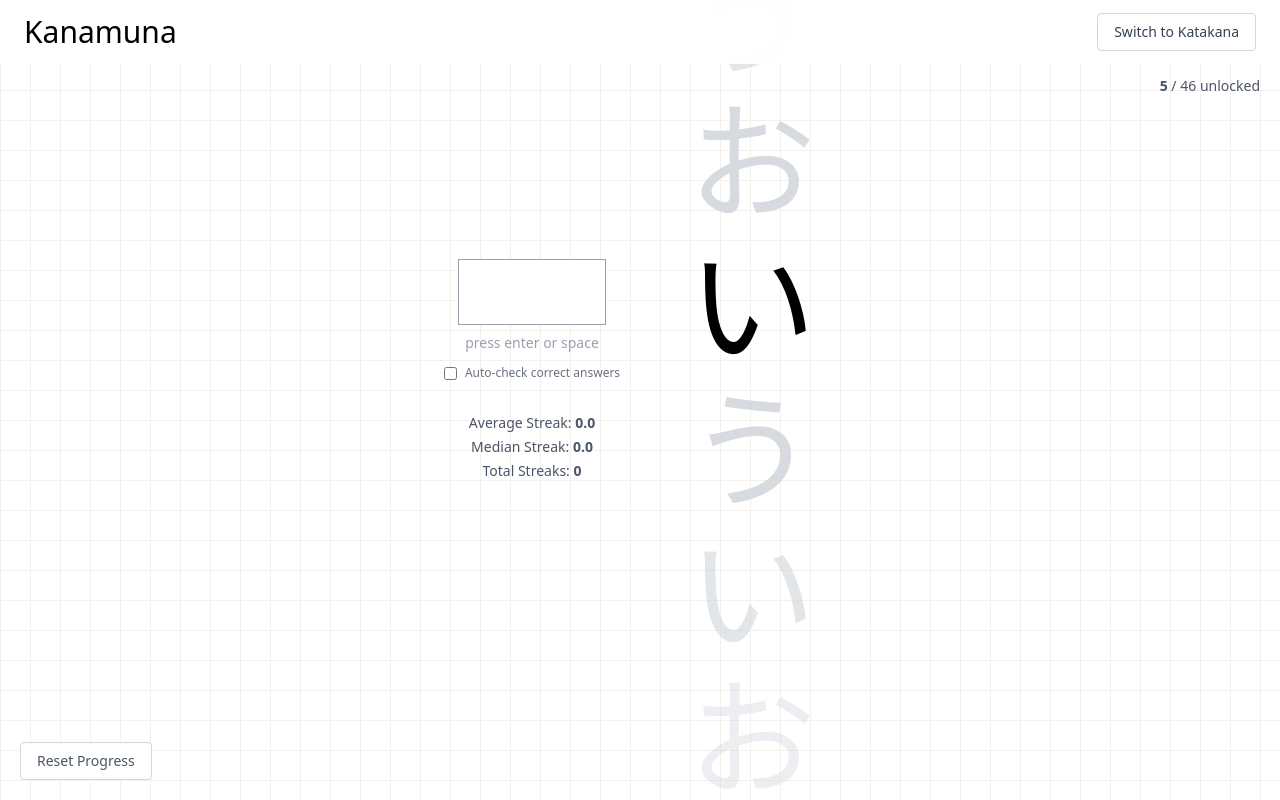
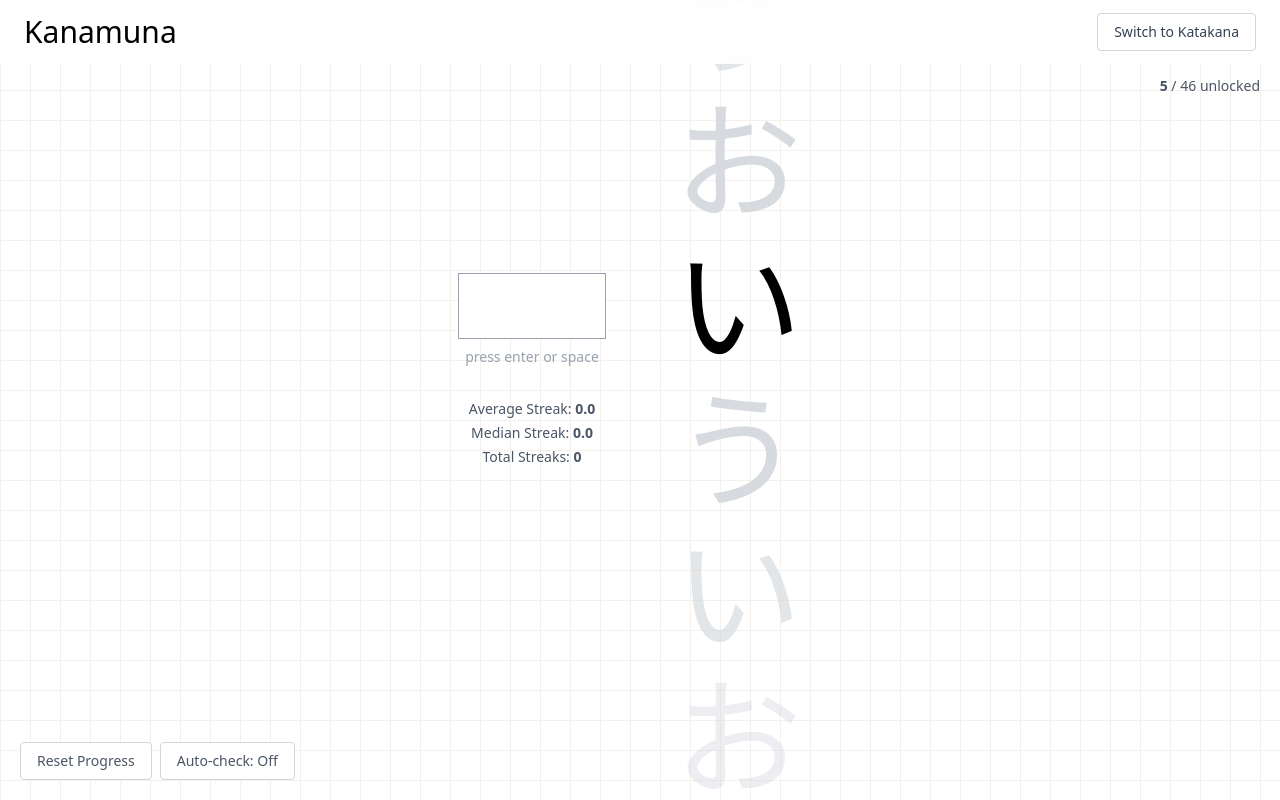
Before and after one commit to apmnt/kanamuna, a React (Vite) app: page / in a window 1280 px wide. Built offline with nearby package versions, Linux system fonts and the light colour scheme; a web font is replaced by a local one.

Commit message:
Move auto-check toggle and add fail threshold

```diff
--- a/src/components/HiraganaQuiz.tsx
+++ b/src/components/HiraganaQuiz.tsx
@@ -624,6 +624,16 @@ export default function HiraganaQuiz({ mode }: { mode: KanaMode }) {
     }
   };
 
+  const handleRetryFailure = () => {
+    setInput("");
+    setInputColor("#ef4444");
+    setPlaceholderColor("#ef4444");
+    setTimeout(() => {
+      setInputColor("#fecaca");
+      setPlaceholderColor("#9ca3af");
+    }, 150);
+  };
+
   const advanceToNextCharacter = (onComplete?: () => void) => {
     isTransitioningRef.current = true;
     const currentActiveIndex = queue.findIndex((item) => item.id === activeId);
@@ -674,13 +684,7 @@ export default function HiraganaQuiz({ mode }: { mode: KanaMode }) {
           advanceToNextCharacter();
         } else {
           // Still wrong - flash red (both background and placeholder) and clear input to show placeholder
-          setInput("");
-          setInputColor("#ef4444");
-          setPlaceholderColor("#ef4444");
-          setTimeout(() => {
-            setInputColor("#fecaca");
-            setPlaceholderColor("#9ca3af");
-          }, 150);
+          handleRetryFailure();
         }
       } else if (status !== null) {
         // Already judged, pressing enter/space to continue
@@ -700,15 +704,21 @@ export default function HiraganaQuiz({ mode }: { mode: KanaMode }) {
   useEffect(() => {
     if (!autoCheckEnabled || isTransitioningRef.current) return;
     const normalizedInput = input.toLowerCase().trim();
-    if (normalizedInput !== currentKana.romaji) return;
-
     if (isRetrying) {
-      advanceToNextCharacter();
+      if (normalizedInput === currentKana.romaji) {
+        advanceToNextCharacter();
+      } else if (normalizedInput.length >= 4) {
+        handleRetryFailure();
+      }
       return;
     }
 
     if (status === null) {
-      handleFirstAttempt(true);
+      if (normalizedInput === currentKana.romaji) {
+        handleFirstAttempt(true);
+      } else if (normalizedInput.length >= 4) {
+        handleFirstAttempt(false);
+      }
     }
   }, [
     autoCheckEnabled,
@@ -809,12 +819,7 @@ export default function HiraganaQuiz({ mode }: { mode: KanaMode }) {
       </button>
 
       {/* Reset button at bottom left */}
-      <button
-        onPointerDown={(e) => {
-          e.preventDefault();
-          e.stopPropagation();
-          handleReset();
-        }}
+      <div
         style={{
           position: "fixed",
           bottom: "20px",
@@ -822,10 +827,29 @@ export default function HiraganaQuiz({ mode }: { mode: KanaMode }) {
           touchAction: "manipulation",
           zIndex: 1000,
         }}
-        className="px-4 py-2 text-sm text-gray-600 bg-white border border-gray-300 rounded hover:bg-gray-100 active:bg-gray-200 transition-colors cursor-pointer"
+        className="flex items-center gap-2"
       >
-        Reset Progress
-      </button>
+        <button
+          onPointerDown={(e) => {
+            e.preventDefault();
+            e.stopPropagation();
+            handleReset();
+          }}
+          className="px-4 py-2 text-sm text-gray-600 bg-white border border-gray-300 rounded hover:bg-gray-100 active:bg-gray-200 transition-colors cursor-pointer"
+        >
+          Reset Progress
+        </button>
+        <button
+          onPointerDown={(e) => {
+            e.preventDefault();
+            e.stopPropagation();
+            setAutoCheckEnabled((prev) => !prev);
+          }}
+          className="px-4 py-2 text-sm text-gray-600 bg-white border border-gray-300 rounded hover:bg-gray-100 active:bg-gray-200 transition-colors cursor-pointer"
+        >
+          Auto-check: {autoCheckEnabled ? "On" : "Off"}
+        </button>
+      </div>
 
       {/* Unified view: Input on left, characters on right */}
       <div
@@ -905,16 +929,6 @@ export default function HiraganaQuiz({ mode }: { mode: KanaMode }) {
             className="border border-gray-400 p-2 text-center outline-none placeholder:text-(--placeholder-color) placeholder:transition-colors placeholder:duration-200"
           />
           <div className="text-gray-400 text-sm mt-2">press enter or space</div>
-          <label className="flex items-center gap-2 text-xs text-gray-500 mt-3">
-            <input
-              type="checkbox"
-              checked={autoCheckEnabled}
-              onChange={(e) => setAutoCheckEnabled(e.target.checked)}
-              className="accent-gray-800"
-            />
-            Auto-check correct answers
-          </label>
-
           {/* Average streak display below input - positioned absolutely so it doesn't move the input */}
           <div
             style={{ position: "absolute", top: "100%", marginTop: "32px" }}
```
